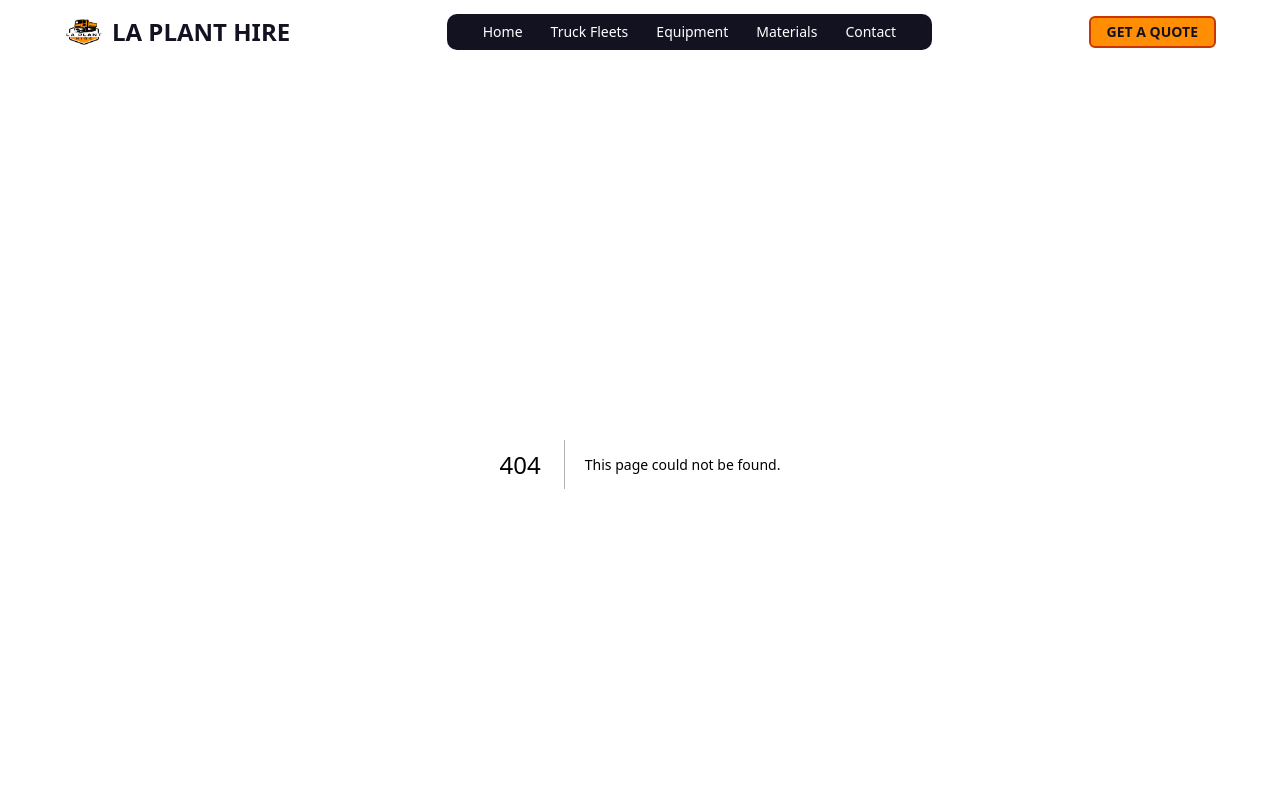
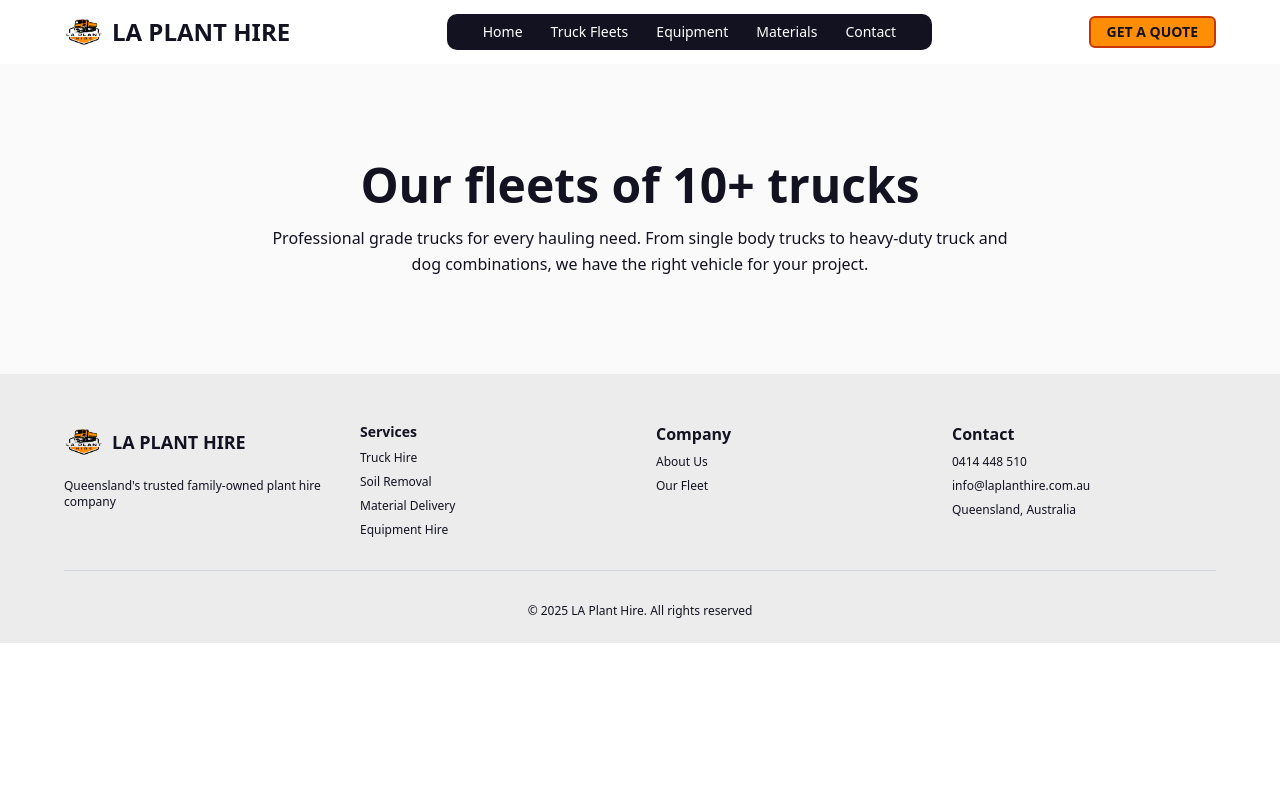
Before and after one commit to Rahul-Mallik-CSE/La-Plant-Hire, a Next.js app: page /materials in a window 1280 px wide. Before the commit this address had no page. Shown: the top 800 px of the page. Built offline with nearby package versions, Linux system fonts and the light colour scheme.

Commit message:
feat: create MaterialPage component with CommonHero for displaying truck fleet information

```diff
--- /dev/null
+++ b/src/app/materials/page.tsx
@@ -0,0 +1,19 @@
+/** @format */
+
+import CommonHero from "@/components/Common/CommonHero";
+import React from "react";
+
+const MaterialPage = () => {
+  return (
+    <div>
+      {/* hero section */}
+      <CommonHero
+        title="Our fleets of 10+ trucks"
+        description="Professional grade trucks for every hauling need. From single body trucks to heavy-duty truck and dog combinations, we have the right vehicle for your project."
+        bgColor="bg-background2"
+      />
+    </div>
+  );
+};
+
+export default MaterialPage;
```
